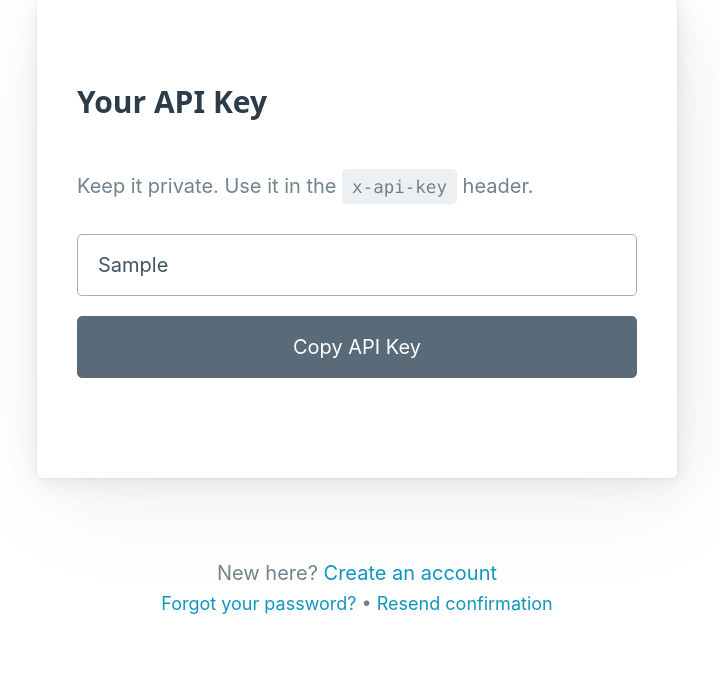
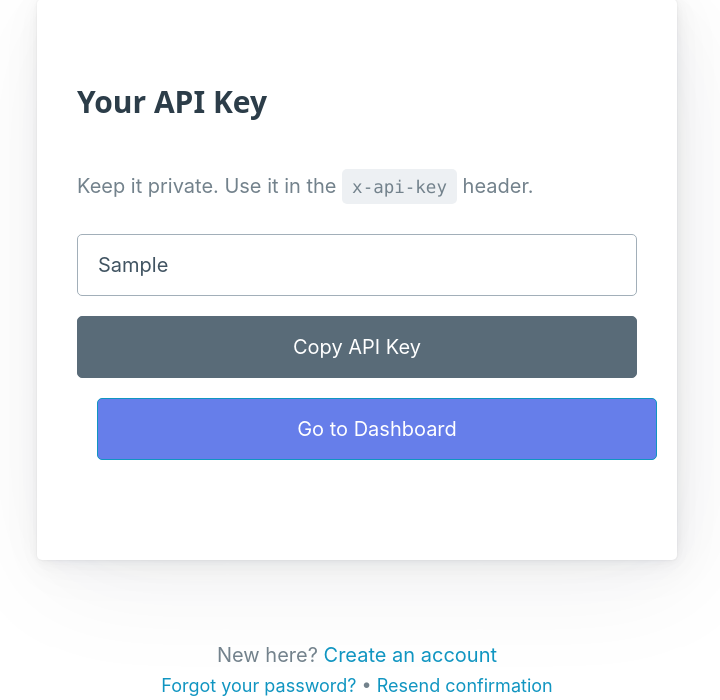
Before and after one commit to Esteban0007/AI_API, a FastAPI app: template app/templates/login.html in a window 1280 px wide. Shown: the part 878-1578 px from the top of the page, without its empty margins (283-1003 px from the left). Run offline with FastAPI, Linux system fonts and the light colour scheme; the template is opened without the code that fills it: most values are stand-ins (such as "Sample title", 1, 10 or a date in 2020).

Commit message:
Connect login to dashboard: auto-redirect to dashboard after successful login

```diff
--- a/app/templates/login.html
+++ b/app/templates/login.html
@@ -80,7 +80,40 @@
       >
         Copy API Key
       </button>
+      <button
+        type="button"
+        style="margin-left: 1rem; background-color: #667eea; color: white"
+        onclick="goToDashboard('{{ api_key }}')"
+      >
+        Go to Dashboard
+      </button>
     </article>
+
+    <script>
+      // Auto-redirect to dashboard after login
+      function goToDashboard(apiKey) {
+        localStorage.setItem("api_key", apiKey);
+        window.location.href = "/dashboard?key=" + apiKey;
+      }
+
+      // Auto-redirect if API key is present
+      document.addEventListener("DOMContentLoaded", function () {
+        const apiKeyInput = document.getElementById("api-key");
+        if (apiKeyInput && apiKeyInput.value) {
+          // Show a message and redirect after 2 seconds
+          const successMsg = document.querySelector(
+            'article[style*="background-color: #e8f5e9"]',
+          );
+          if (successMsg) {
+            successMsg.innerHTML +=
+              '<p style="margin-top: 0.5rem; color: #2e7d32;"><strong>Redirecting to dashboard in 2 seconds...</strong></p>';
+            setTimeout(function () {
+              goToDashboard(apiKeyInput.value);
+            }, 2000);
+          }
+        }
+      });
+    </script>
     {% endif %}
 
     <p style="text-align: center; margin-top: 2rem; color: var(--muted-color)">
```
